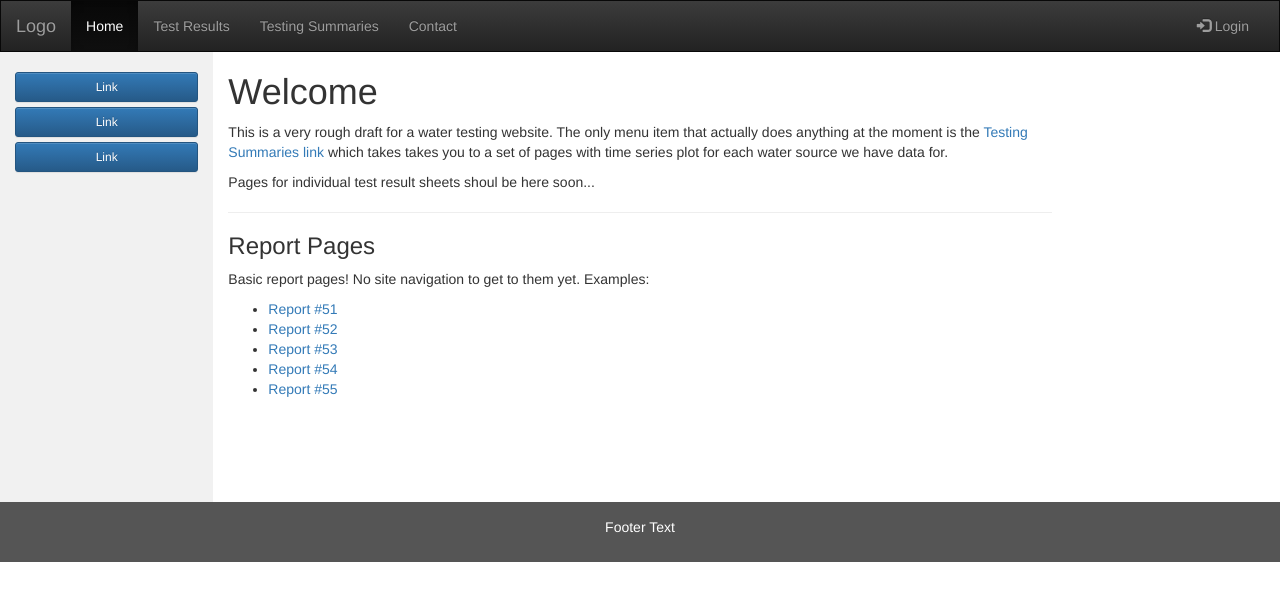
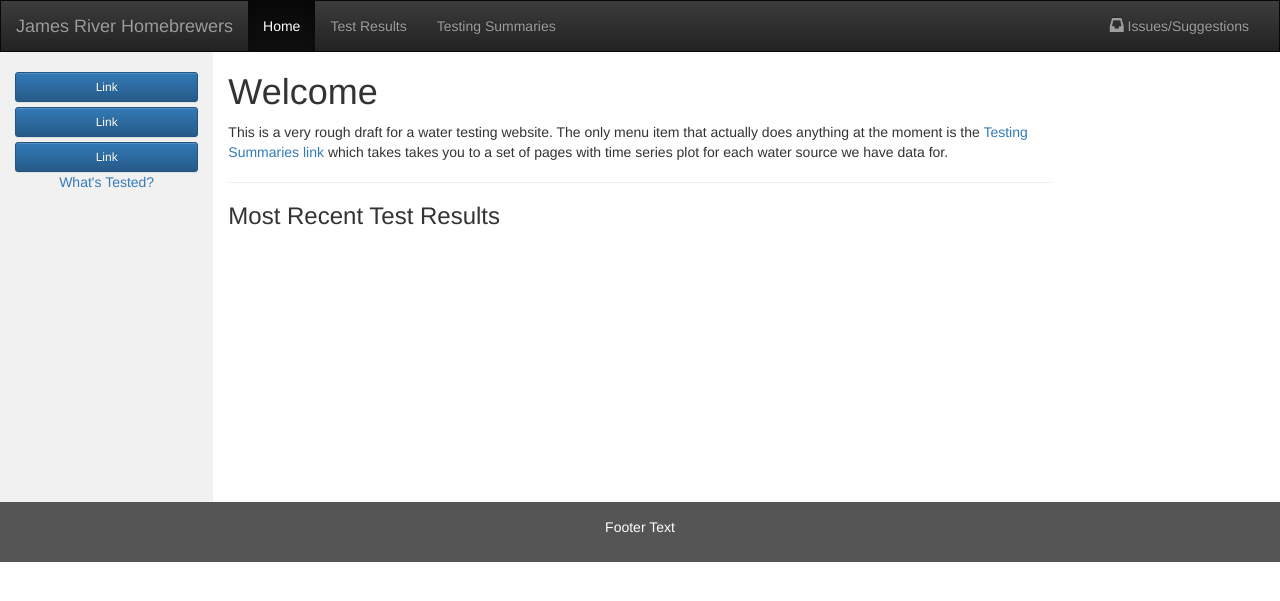
Before and after one commit to JamesRiverHomeBrewers/WaterTesting, a Python web app: template templates/bootstrap_base.html in a window 1280 px wide. Shown: the top 601 px of the page. Run offline with Jinja, Linux system fonts and the light colour scheme; the template is opened without the code that fills it, so the values that code supplies are empty; some libraries are stand-ins or nearby versions.

Commit message:
Add most recent water report links to home page. Add links to jrhb.org and GitHub issue page. Add sample notes to results sheets.

```diff
--- a/templates/bootstrap_base.html
+++ b/templates/bootstrap_base.html
@@ -86,24 +86,26 @@
 <nav class="navbar navbar-inverse">
   <div class="container-fluid">
     <div class="navbar-header">
+      <!-- Hamburger menu for small screens -->
       <button type="button" class="navbar-toggle" data-toggle="collapse" data-target="#myNavbar">
         <span class="icon-bar"></span>
         <span class="icon-bar"></span>
         <span class="icon-bar"></span>
       </button>
-      <a class="navbar-brand" href="#">Logo</a>
+      <a class="navbar-brand" href="http://www.jrhb.org">James River Homebrewers</a>
     </div>
+
+    <!-- Navigation Items -->
     <div class="collapse navbar-collapse" id="myNavbar">
       <ul class="nav navbar-nav">
         {% block navbar %}
         <li class="active"><a href="#">Home</a></li>
         <li><a href="report/index.html">Test Results</a></li>
         <li><a href="location/richmond.html">Testing Summaries</a></li>
-        <li><a href="#">Contact</a></li>
         {% endblock %}
       </ul>
       <ul class="nav navbar-nav navbar-right">
-        <li><a href="#"><span class="glyphicon glyphicon-log-in"></span> Login</a></li>
+        <li><a href="https://github.com/GiacofeiHome/WaterTesting/issues/new"><span class="glyphicon glyphicon-inbox"></span> Issues/Suggestions</a></li>
       </ul>
     </div>
   </div>
@@ -116,6 +118,7 @@
       <a class="btn btn-primary btn-sm btn-block" href="#" role="button">Link</a>
       <a class="btn btn-primary btn-sm btn-block" href="#" role="button">Link</a>
       <a class="btn btn-primary btn-sm btn-block" href="#" role="button">Link</a>
+      <a href="#">What's Tested?</a>
       {% endblock %}
     </div>
     <div class="col-sm-8 text-left">
@@ -126,22 +129,19 @@
       at the moment is the <a href="location/richmond.html">Testing Summaries link</a> which takes
       takes you to a set of pages with time series plot for each water source we have data for.
       </p>
-      <p>
-      Pages for individual test result sheets shoul be here soon...
-      </p>
+
       <hr>
-      <h3>Report Pages</h3>
-      <p>
-      Basic report pages! No site navigation to get to them yet.
-      Examples:
+
+      <h3>Most Recent Test Results</h3>
       <ul>
-        <li><a href="report/51.html">Report #51</a></li>
-        <li><a href="report/52.html">Report #52</a></li>
-        <li><a href="report/53.html">Report #53</a></li>
-        <li><a href="report/54.html">Report #54</a></li>
-        <li><a href="report/55.html">Report #55</a></li>
+        {% for record in recent %}
+        <li>{{ record.sample_date }}
+          <a href="report/{{ record.sample_id }}.html">
+           {{ record.sample_location }} {{ record.sample_source }}
+          </a>
+        </li>
+        {% endfor %}
       </ul>
-      </p>
       {% endblock %}
     </div>
   </div>
--- a/templates/bootstrap_summary_sheet.html
+++ b/templates/bootstrap_summary_sheet.html
@@ -17,7 +17,6 @@
 <li><a href="../index.html">Home</a></li>
 <li><a href="../report/index.html">Test Results</a></li>
 <li class="active"><a href="../location/richmond.html">Testing Summaries</a></li>
-<li><a href="../#">Contact</a></li>
 {% endblock %}
 
 
```
Also changed, not shown: templates/report.html (+11 -5 lines).
